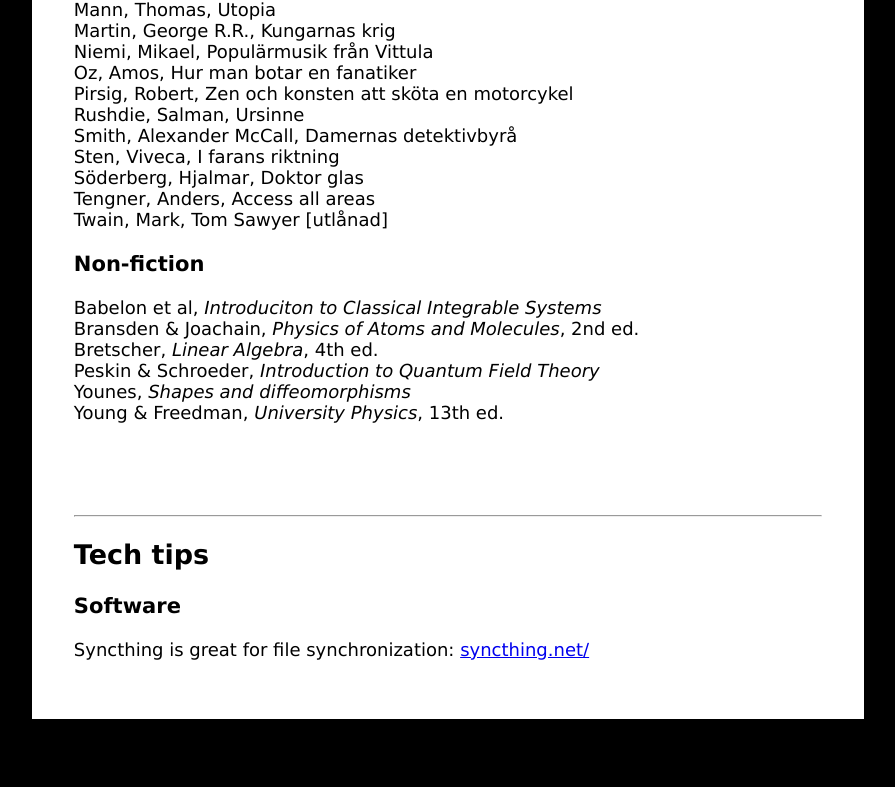
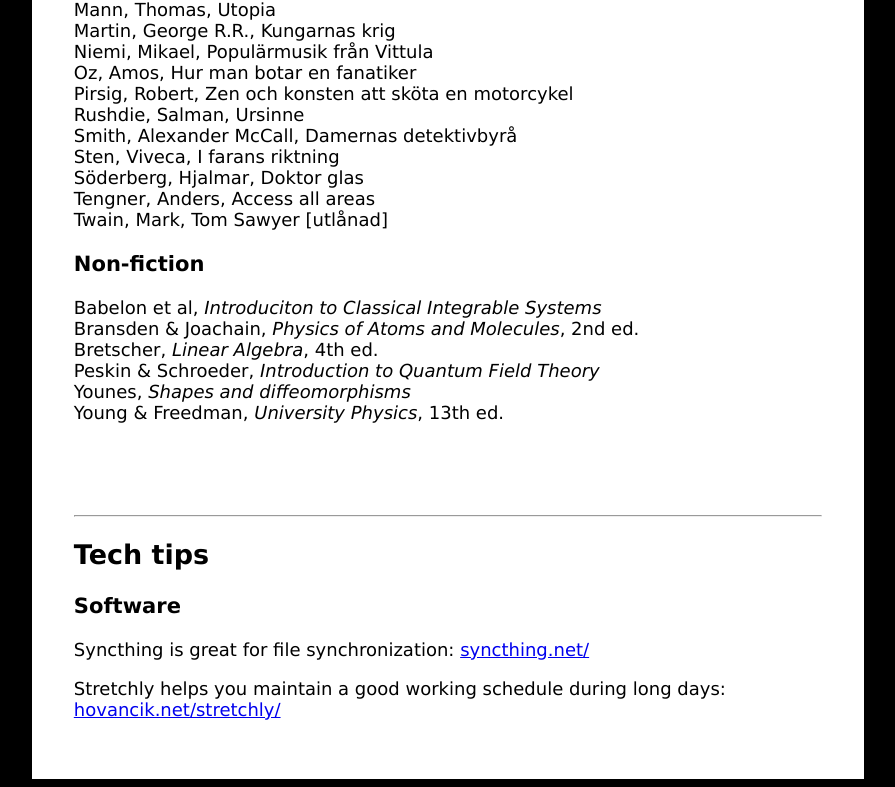
Before and after one commit to carljoar/carljoar.github.io, a plain HTML site: page index.html in a window 1280 px wide. Shown: the part 2388-3175 px from the top of the page, without its empty margins (192-1087 px from the left). Before the commit the page ends 3115 px from the top, so only its background shows below. Drawn offline with Linux system fonts and the light colour scheme.

Commit message:
Update index.html

```diff
--- a/index.html
+++ b/index.html
@@ -143,6 +143,7 @@
     <h2 id="Tech">Tech tips</h2>
       <h3>Software</h3>
       <p>Syncthing is great for file synchronization: <a href="https://syncthing.net/">syncthing.net/</a></p>
+      <p>Stretchly helps you maintain a good working schedule during long days: <a href="https://hovancik.net/stretchly/">hovancik.net/stretchly/</a></p>
       <!--h3>Mail</h3>
       <p>To avoid recipients seding e-mails to lists, let lists be bcc. Also, write who's your intended recipient so that anyone receiving the e-mail will understand if it was sent to a list by mistake.</p-->
   </div>
```
